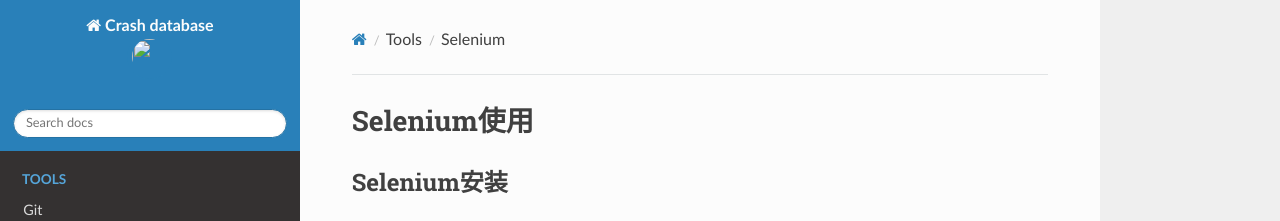
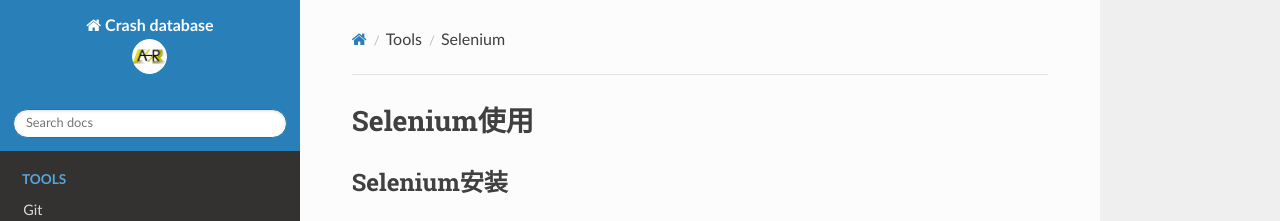
Before and after one commit to ASR-Crash/Crash-database, an MkDocs documentation site: the page built from docs/Selenium-usage.md, in a window 1280 px wide. Shown: the top 221 px of the page. Built offline with MkDocs 1.6.1, drawn with Linux system fonts in a browser that asks for light colours; nearby versions of some CDN libraries.

Commit message:
10/10 19:35

```diff
--- a/mkdocs.yml
+++ b/mkdocs.yml
@@ -1,4 +1,4 @@
-site_name: Crash database<img src="ASR-Round.png">
+site_name: Crash database<img src="https://github.com/ASR-Crash/Crash-database/blob/master/docs/ASR-Round.png">
 site_favicon: ASR.ico
 nav:
 - Tools:
```
Also changed, not shown: docs/Cmder-configuration/ASR-Round.png (deleted), docs/FFmpeg-usage/ASR-Round.png (deleted), docs/WSL-configuration/ASR-Round.png (deleted), docs/pip3-configuration/ASR-Round.png (deleted).
